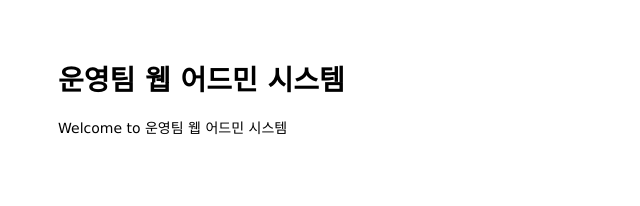
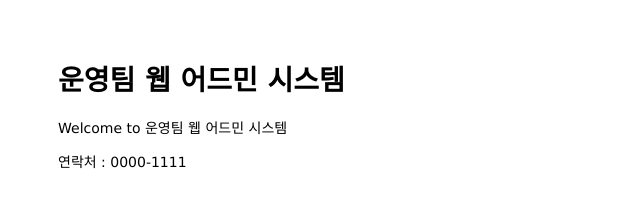
Before and after one commit to skjung00/mastering-git-github, a website: page public/index.html in a window 1280 px wide. Shown: the whole page, without its empty margins (0-640 px from the left). Drawn offline with Linux system fonts and the light colour scheme.

Commit message:
Add hotline to main page

```diff
--- a/public/index.html
+++ b/public/index.html
@@ -10,4 +10,8 @@
   <p>Welcome to 운영팀 웹 어드민 시스템</p>
 </body>
 
+<footer>
+  <p>연락처 : 0000-1111</p>
+</footer>
+
 </html>
```
